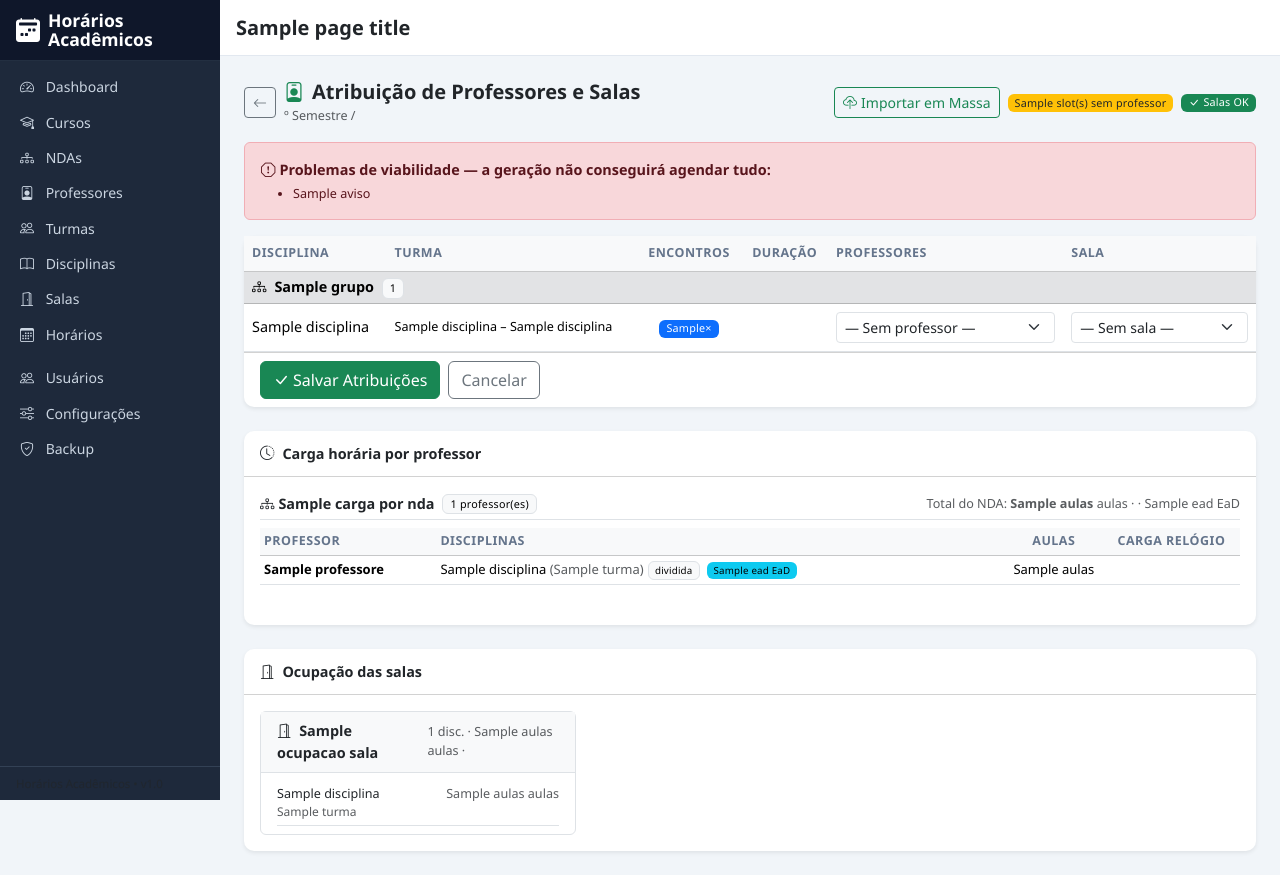
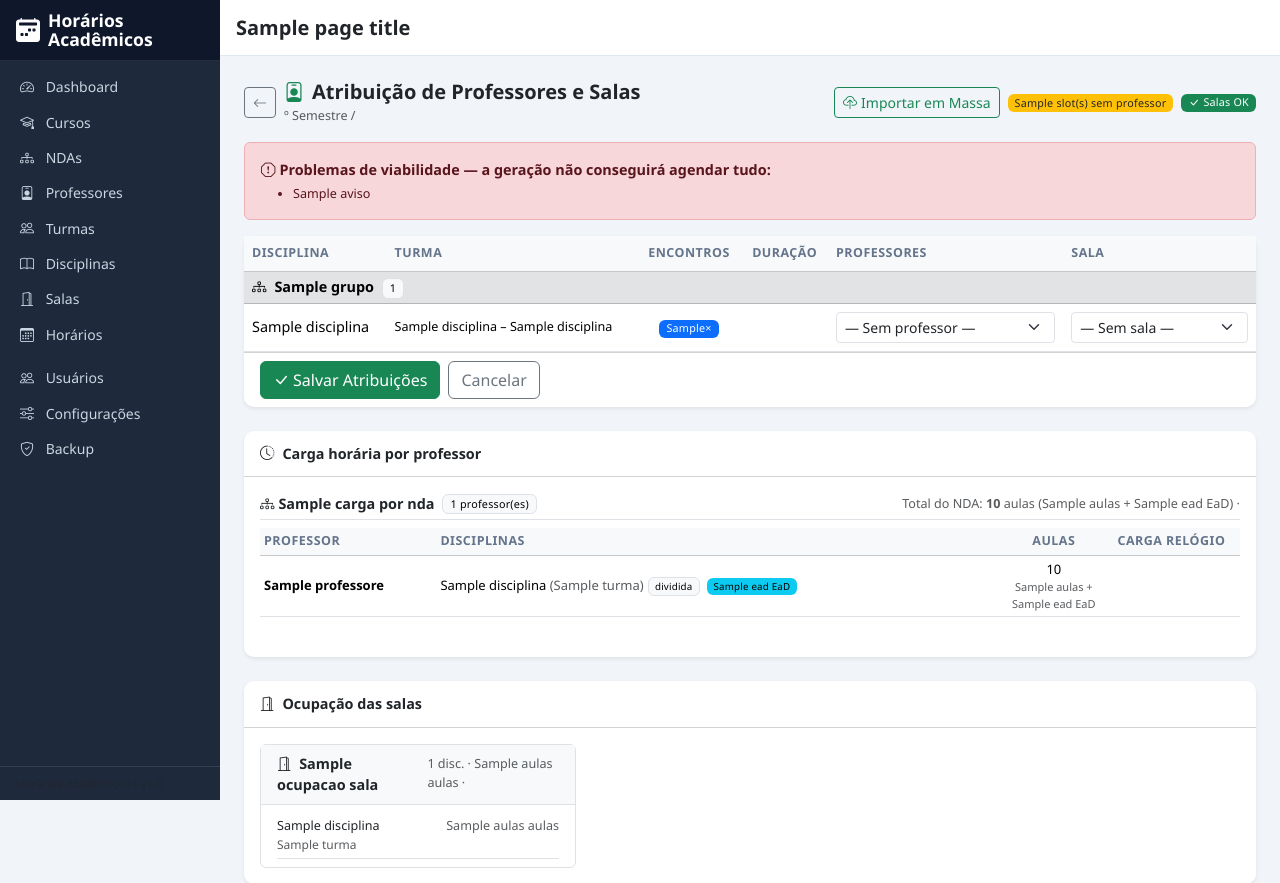
Before and after one commit to badernageral/horarios-academicos, a PHP site: the page made by app/Views/horarios/atribuir.php in a window 1280 px wide. Shown: the top 883 px of the page. Run offline with PHP 8.4, Linux system fonts and the light colour scheme; tables that the repository leaves empty hold one stand-in row (values such as "Sample post"); the template is opened without the code that fills it: most values are stand-ins (such as "Sample title", 1, 10 or a date in 2020); data that the repository does not hold is empty; some libraries are stand-ins or nearby versions.

Commit message:
Aviso de sala e carga por professor deixam de errar a conta
O verificador contava LINHAS de semestre_atribuicoes com sala_id nula, mas a
sala só é gravada na linha do slot 1: disciplina com 2 professores tem uma 2ª
linha nula por construção e virava falso "sem sala". Passa a contar disciplina
que não tem nenhuma linha com sala.

Na carga por professor, as aulas EaD contam na carga semanal (é o que o próprio
cadastro de disciplina promete), então a coluna Aulas mostra o total com a
quebra "presencial + EaD" embaixo. A carga relógio segue só presencial, que é o
que ocupa a grade. Numa disciplina dividida o EaD passa a seguir a mesma regra
dos encontros, senão cada professor levaria o total e o do NDA dobraria.

Co-Authored-By: Claude Opus 5 <noreply@anthropic.com>

```diff
--- a/app/Views/horarios/atribuir.php
+++ b/app/Views/horarios/atribuir.php
@@ -156,9 +156,9 @@ $semestreLabel = $semestre['semestre'] . 'º Semestre / ' . $semestre['ano'];
         <?php endif; ?>
         <span class="ms-auto small text-muted">
           Total do NDA:
-          <strong><?= $g['aulas'] ?></strong> aulas ·
+          <strong><?= $g['aulas_total'] ?></strong> aulas<?php
+            if ($g['ead'] > 0): ?> (<?= $g['aulas'] ?> + <?= $g['ead'] ?> EaD)<?php endif; ?> ·
           <strong><?= $g['minutos'] > 0 ? \App\Services\TimeHelper::formatDuration($g['minutos']) : '0h' ?></strong>
-          <?php if ($g['ead'] > 0): ?> · <?= $g['ead'] ?> EaD<?php endif; ?>
         </span>
       </div>
 
@@ -169,8 +169,10 @@ $semestreLabel = $semestre['semestre'] . 'º Semestre / ' . $semestre['ano'];
             <tr>
               <th style="width:18%">Professor</th>
               <th>Disciplinas</th>
-              <th class="text-center" style="width:10%">Aulas</th>
-              <th class="text-center" style="width:14%">Carga relógio</th>
+              <th class="text-center" style="width:10%"
+                  title="Aulas por semana: presenciais + EaD">Aulas</th>
+              <th class="text-center" style="width:14%"
+                  title="Tempo ocupado na grade — só as aulas presenciais">Carga relógio</th>
             </tr>
           </thead>
           <tbody>
@@ -192,7 +194,13 @@ $semestreLabel = $semestre['semestre'] . 'º Semestre / ' . $semestre['ano'];
                   <?php endif; ?>
                 <?php endif; ?>
               </td>
-              <td class="text-center"><?= $p['aulas'] ?></td>
+              <?php // Total semanal de aulas (presencial + EaD), com a quebra embaixo. ?>
+              <td class="text-center">
+                <?= $p['aulas_total'] ?>
+                <?php if ($p['ead'] > 0): ?>
+                <div class="text-muted" style="font-size:11px"><?= $p['aulas'] ?> + <?= $p['ead'] ?> EaD</div>
+                <?php endif; ?>
+              </td>
               <td class="text-center">
                 <?php if ($semCarga): ?>
                   <span class="text-muted">0h</span>
```
Also changed, not shown: app/Models/Semestre.php (+15 -5 lines), app/Services/FeasibilityChecker.php (+13 -3 lines).
